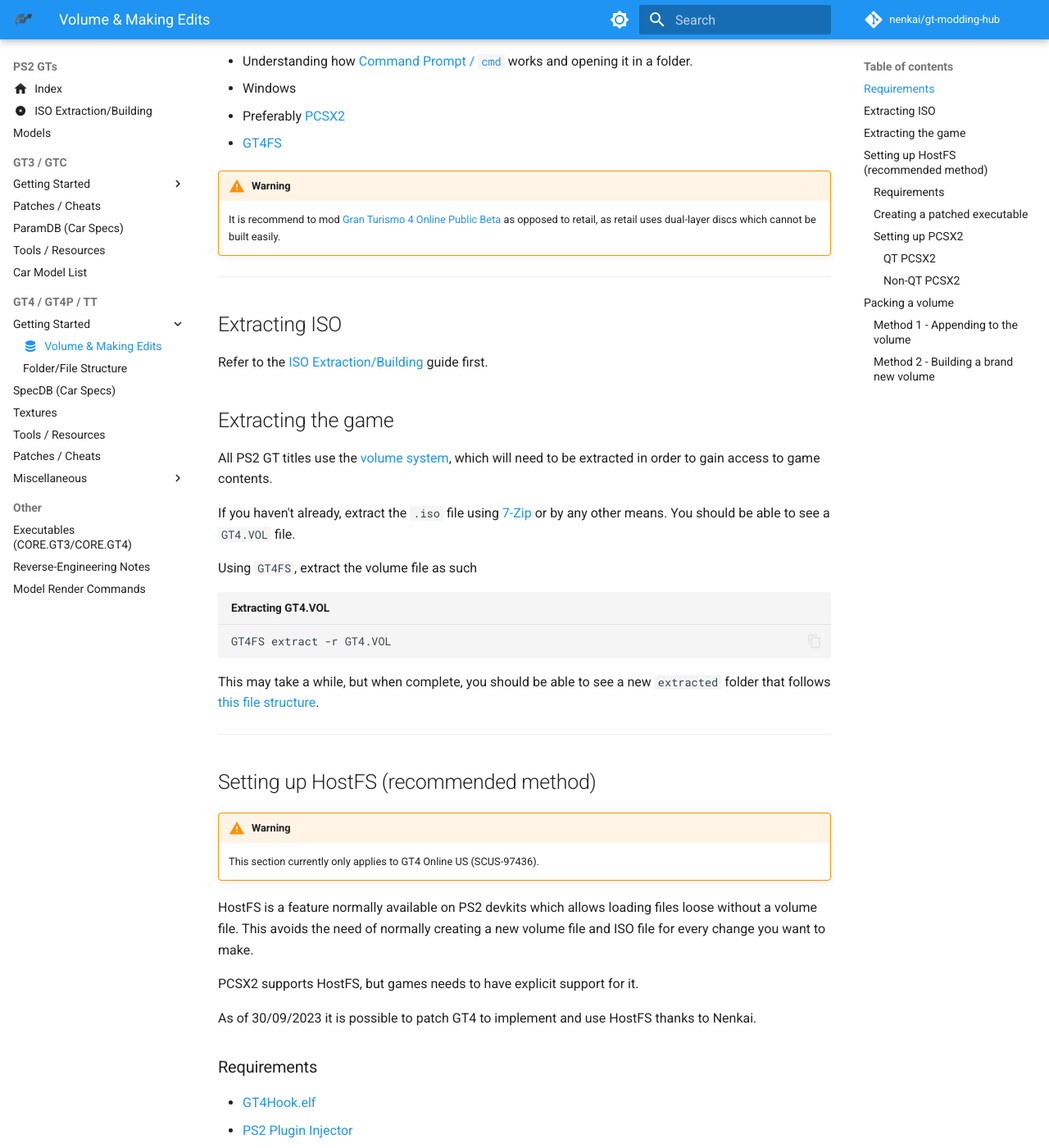
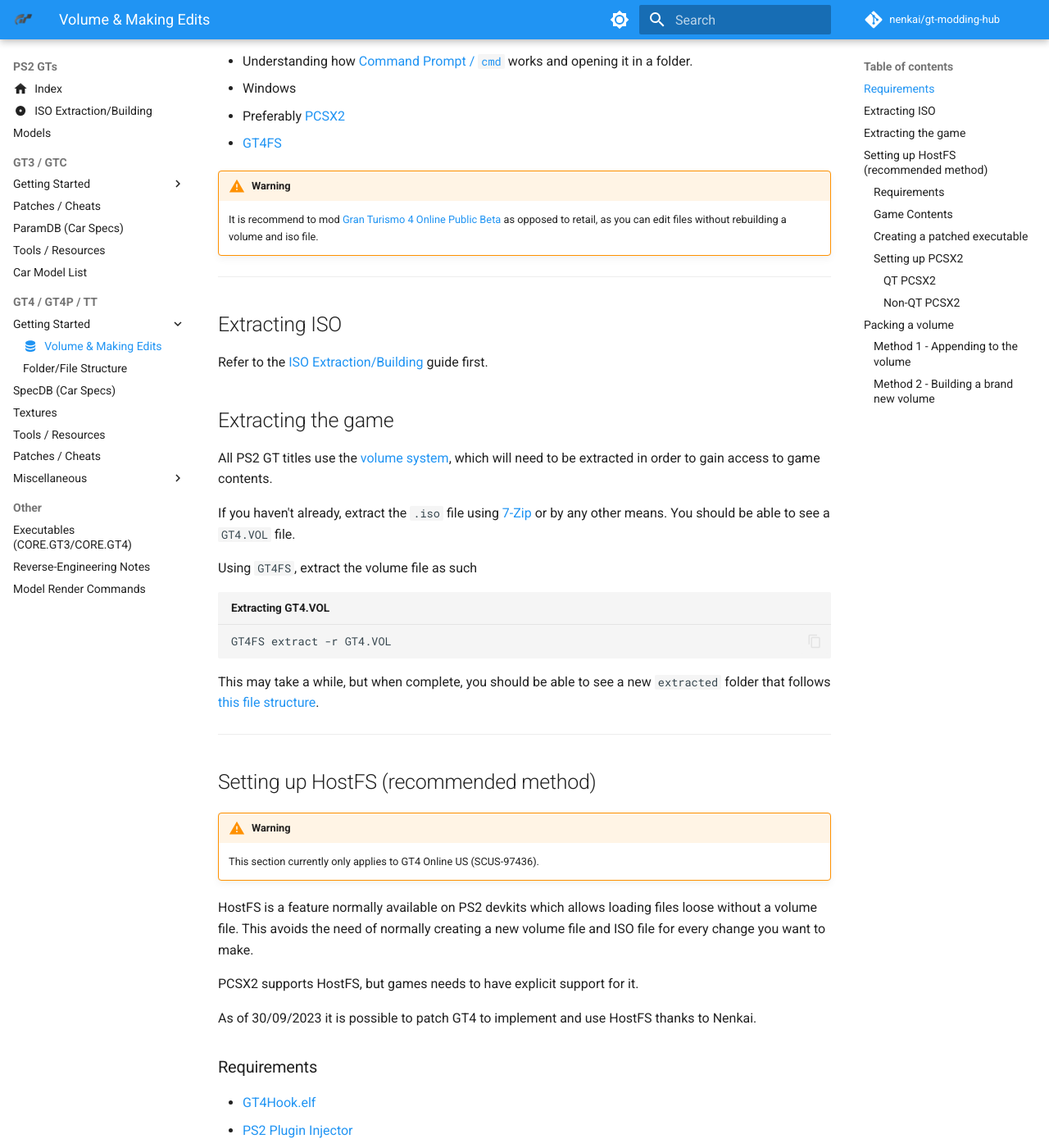
Before and after one commit to Nenkai/gt-modding-hub, an MkDocs documentation site: the page built from docs/ps2/gt4/volume.md, in a window 1280 px wide and 1400 px high, scrolled down 217 px. Shown: the whole window at 82% size. Built offline with MkDocs 1.6.1 and Material for MkDocs 9.7.7, drawn with Linux system fonts in a browser that asks for light colours; comment, search, counter and statistics services are not loaded.

```diff
--- a/docs/ps2/gt4/volume.md
+++ b/docs/ps2/gt4/volume.md
@@ -12,7 +12,7 @@ icon: material/database
 * [GT4FS](https://github.com/Razer2015/GT4FS)
 
 !!! warning
-    It is recommend to mod [Gran Turismo 4 Online Public Beta](../../builds/gt4.md#gt4-online-public-beta-june-6th-2006) as opposed to retail, as retail uses dual-layer discs which cannot be built easily.
+    It is recommend to mod [Gran Turismo 4 Online Public Beta](../../builds/gt4.md#gt4-online-public-beta-june-6th-2006) as opposed to retail, as you can edit files without rebuilding a volume and iso file.
 
 ---
 
@@ -53,8 +53,9 @@ As of 30/09/2023 it is possible to patch GT4 to implement and use HostFS thanks
 * [PS2 Plugin Injector](https://github.com/ermaccer/ps2plugininjector/releases)
 * [PDTools.GT4ElfBuilderTool](https://github.com/Nenkai/PDTools/releases)
 
-!!! tip
-    Ensure that you have the volume extracted into a `VOL_extract` folder, next to the ISO file before starting this section.
+### Game Contents
+
+**Ensure that you have the volume extracted into a `VOL_extract` folder, next to the ISO file before starting this section.**
 
 ### Creating a patched executable
 First, use PDTools.GT4ElfBuilderTool to decrypt and decompress [CORE.GT4](../executables.md) into its own game executable.
```
Also changed, not shown: docs/builds/gt7.md (+5 -0 lines), docs/builds/gthd.md (+1 -1 lines), 2 other files.
